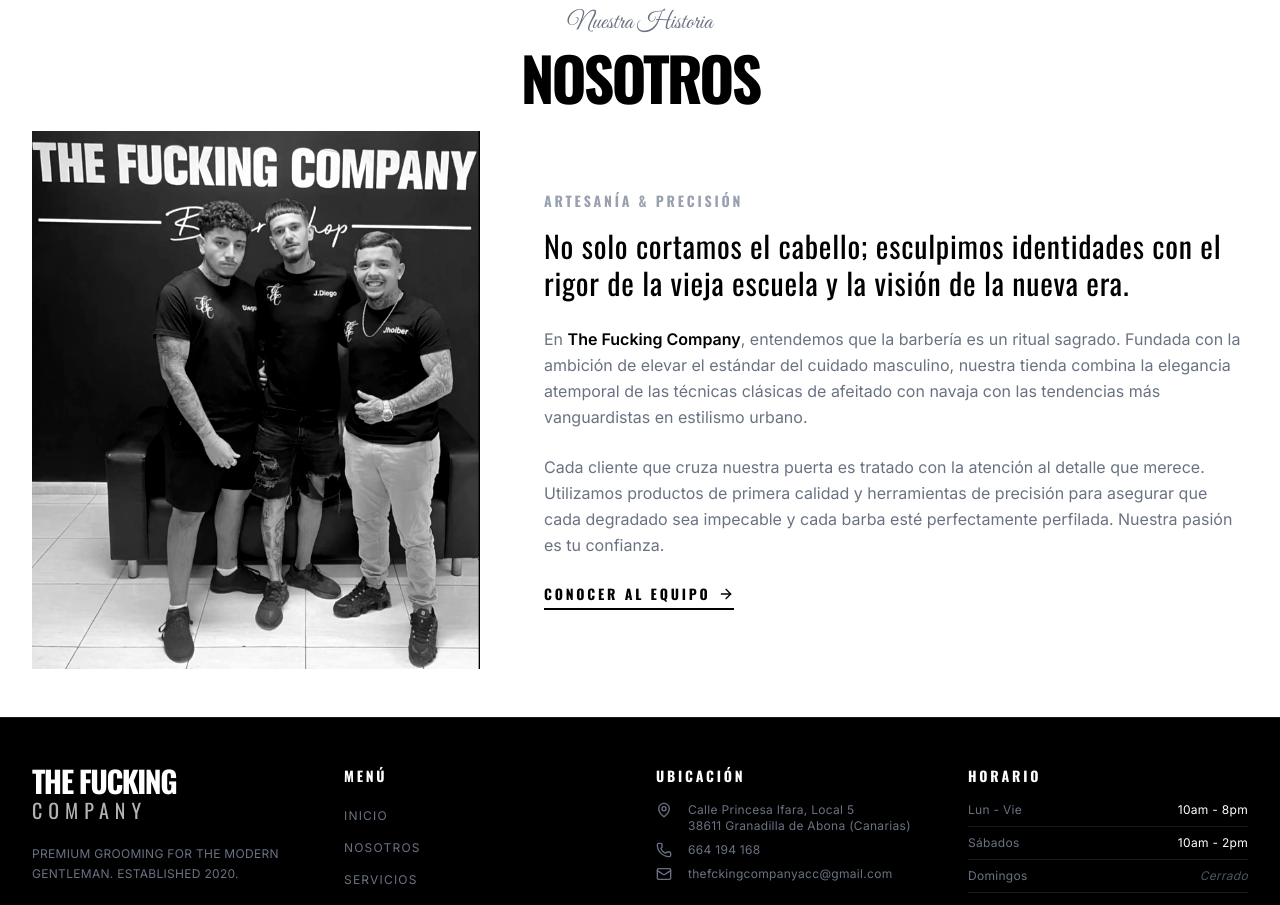
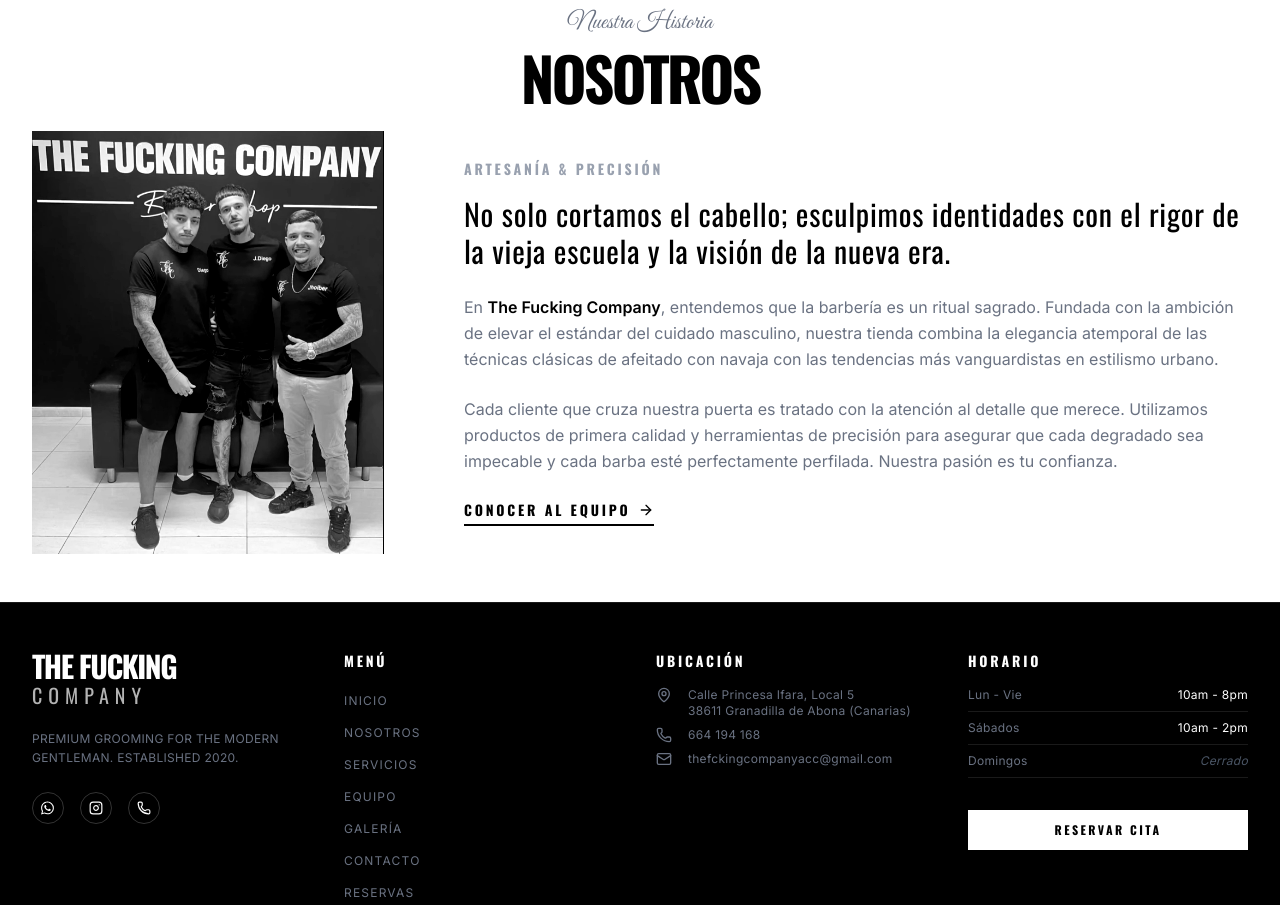
Before and after one commit to thefckingcompany/tfc-web, a React (Vite) app: page / in a window 1280 px wide. Shown: the part 3020-3925 px from the top of the page. Built offline with nearby package versions, Linux system fonts and the light colour scheme.

Commit message:
Reduce desktop About section image size further to 1/3 (33%) vs 2/3 text

```diff
--- a/src/components/home/AboutSection.tsx
+++ b/src/components/home/AboutSection.tsx
@@ -15,10 +15,10 @@ export const AboutSection = () => {
                     </h2>
                 </div>
 
-                <div className="grid grid-cols-1 lg:grid-cols-5 gap-8 lg:gap-16">
+                <div className="grid grid-cols-1 lg:grid-cols-3 gap-8 lg:gap-20">
 
                     {/* Image Column */}
-                    <div className="relative group animate-fade-in-left h-full lg:col-span-2">
+                    <div className="relative group animate-fade-in-left h-full lg:col-span-1">
                         <div className="aspect-[4/5] lg:aspect-auto lg:h-full overflow-hidden bg-gray-100">
                             <img
                                 src="/ft-nosotros-tfc.jpg"
@@ -29,7 +29,7 @@ export const AboutSection = () => {
                     </div>
 
                     {/* Content Column */}
-                    <div className="animate-fade-in-right space-y-6 flex flex-col justify-center lg:col-span-3">
+                    <div className="animate-fade-in-right space-y-6 flex flex-col justify-center lg:col-span-2">
 
                         <div>
                             <span className="text-sm font-bold tracking-[0.2em] uppercase text-gray-400 mb-4 block font-oswald">
```
